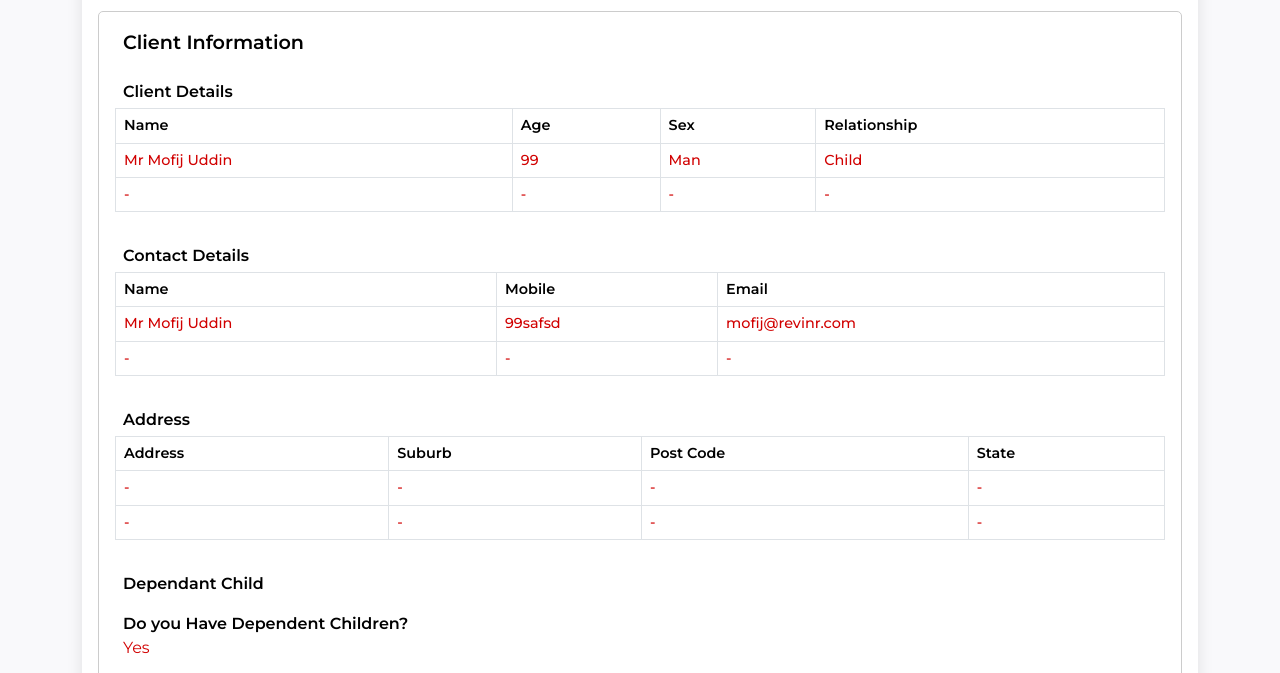
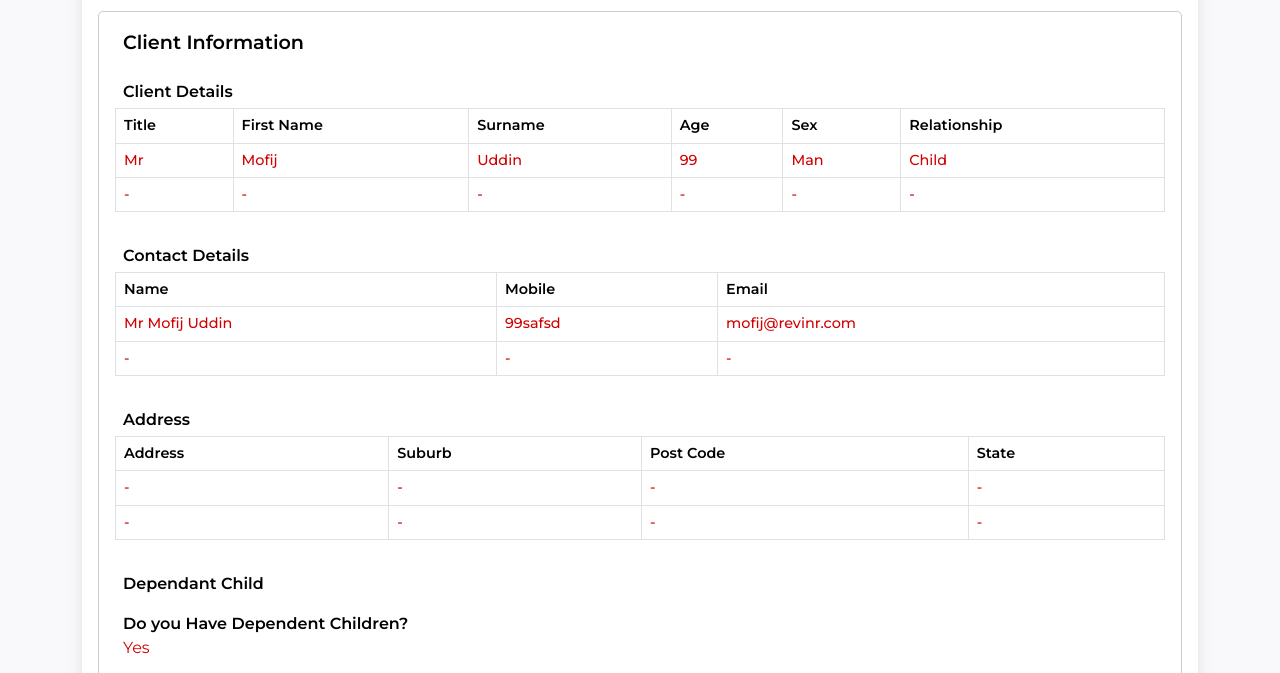
Before and after one commit to ShofiqulShuvo/investax-e-checklists, a plain HTML site: page pdf-isc-client-information-form.html in a window 1280 px wide. Shown: the part 112-785 px from the top of the page. Drawn offline with nearby package versions, Linux system fonts and the light colour scheme.

Commit message:
isc client form pdf ready

```diff
--- a/pdf-isc-client-information-form.html
+++ b/pdf-isc-client-information-form.html
@@ -51,7 +51,9 @@
                 <table class="table table-bordered">
                   <thead>
                     <tr>
-                      <th scope="col">Name</th>
+                      <th scope="col">Title</th>
+                      <th scope="col">First Name</th>
+                      <th scope="col">Surname</th>
                       <th scope="col">Age</th>
                       <th scope="col">Sex</th>
                       <th scope="col">Relationship</th>
@@ -59,12 +61,16 @@
                   </thead>
                   <tbody>
                     <tr>
-                      <td>Mr Mofij Uddin</td>
+                      <td>Mr</td>
+                      <td>Mofij</td>
+                      <td>Uddin</td>
                       <td>99</td>
                       <td>Man</td>
                       <td>Child</td>
                     </tr>
                     <tr>
+                      <td>-</td>
+                      <td>-</td>
                       <td>-</td>
                       <td>-</td>
                       <td>-</td>
```
